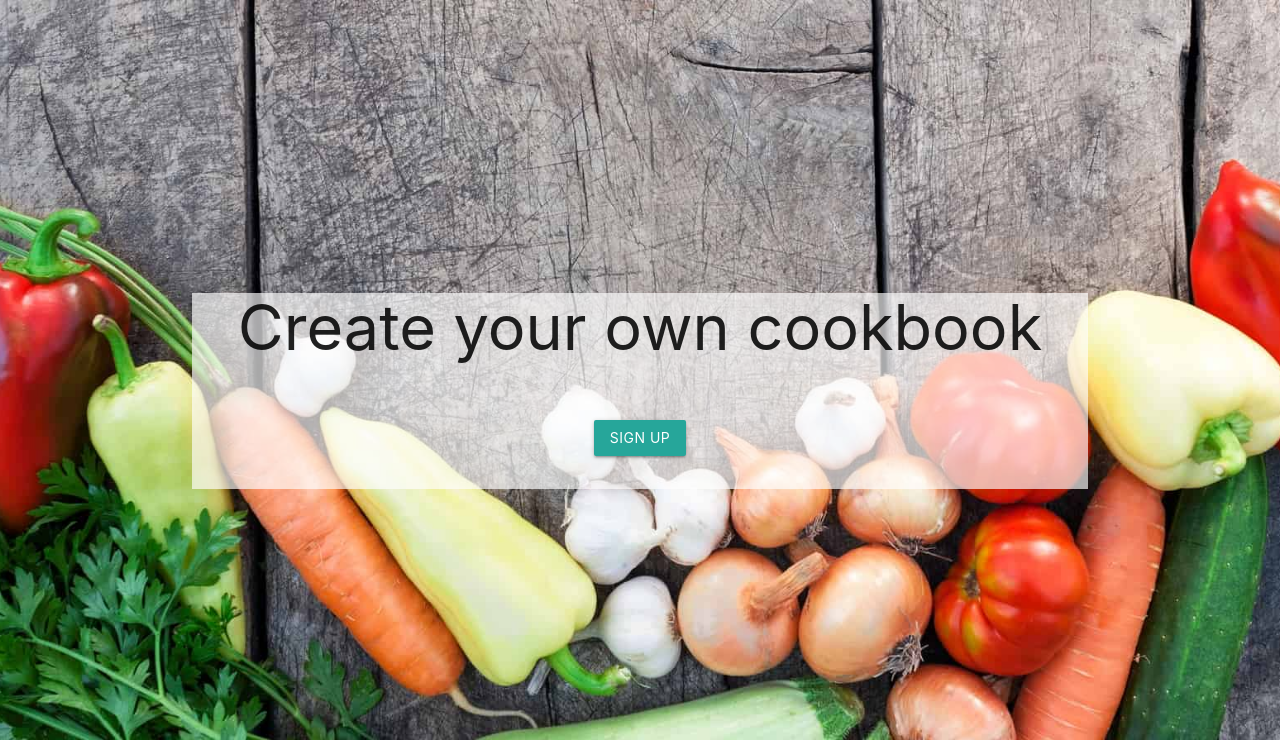
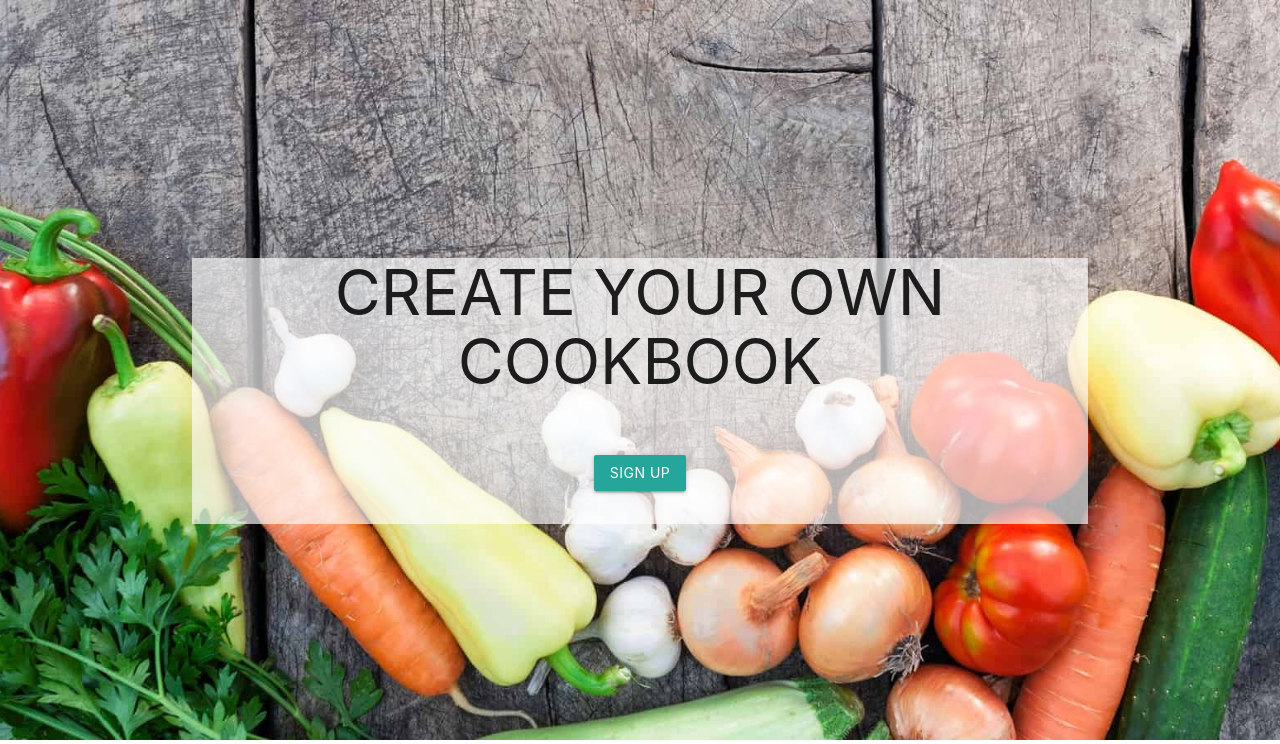
Before and after one commit to Code-Institute-Submissions/Code-Institute-Milestone-3-Data-Centric-Dev-Python-Flask, a Flask app: page / in a window 1280 px wide. Shown: the part 64-808 px from the top of the page. Run offline with Flask 2, Linux system fonts and the light colour scheme; some libraries are stand-ins or nearby versions.

Commit message:
All uppercase letters in h1

```diff
--- a/templates/landing.html
+++ b/templates/landing.html
@@ -28,7 +28,7 @@
 <section class="callout-container">
    <div class="container">
       <div class="jumbotron">
-         <h1 class="center-align">Create your own cookbook</h1>
+         <h1 class="center-align">CREATE YOUR OWN COOKBOOK</h1>
          <div class="center-align"><a href="#sign-up" class="waves-effect waves-light btn">Sign Up</a></div>
       </div>
    </div>
```
